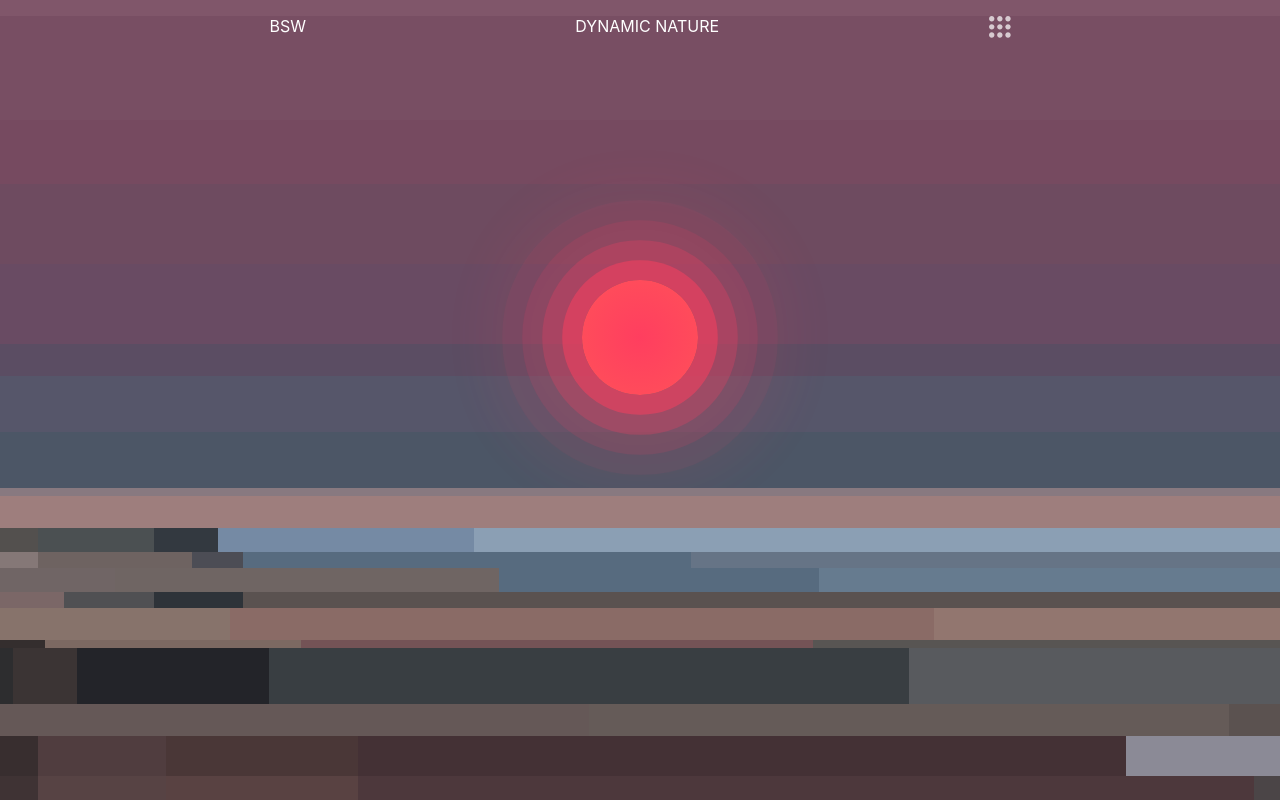
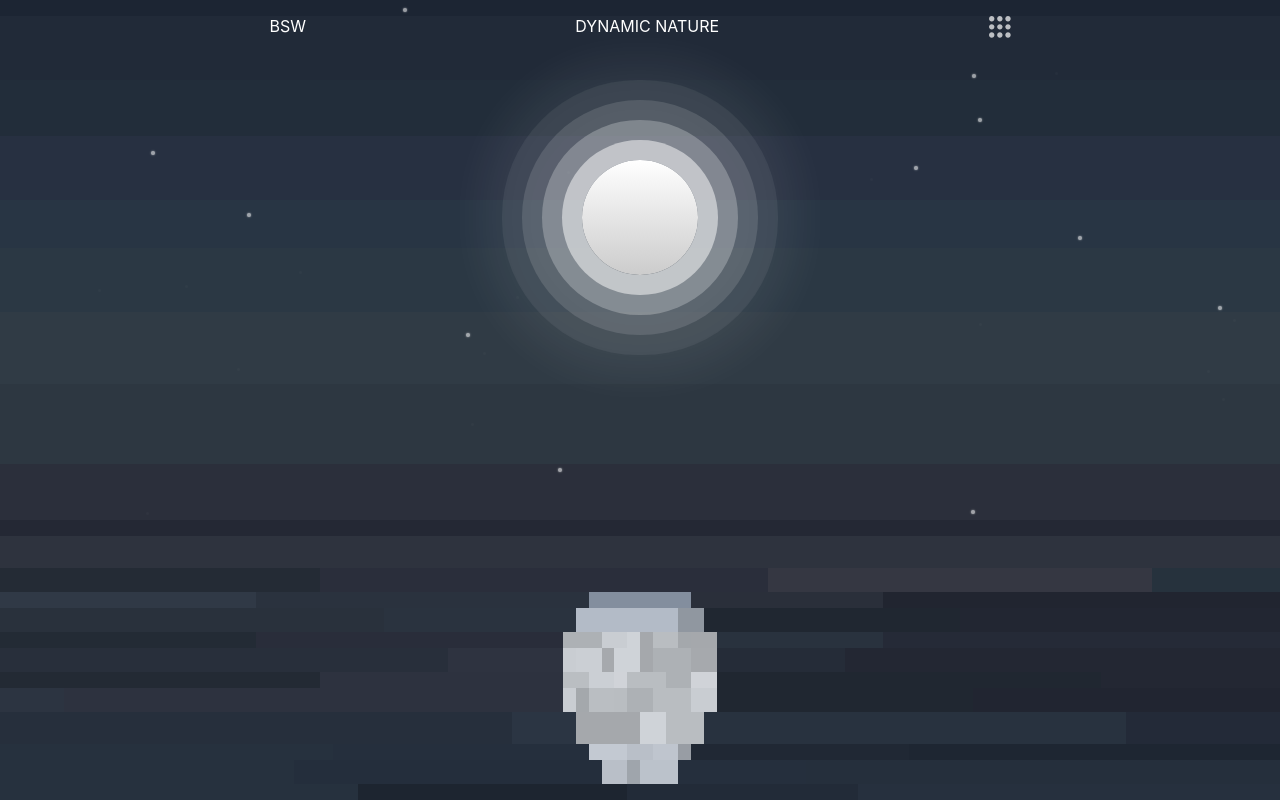
Before and after one commit to bell-sarian/dynamic-nature, a React (Create React App) app: page /OceanSunset in a window 1280 px wide. Built offline with nearby package versions, Linux system fonts and the light colour scheme.

Commit message:
Restore defaults

```diff
--- a/src/Art/OceanSunset/OceanSunset.js
+++ b/src/Art/OceanSunset/OceanSunset.js
@@ -682,14 +682,14 @@ export default function OceanSunset()  {
     return (
       <div className="ocean-sunset-container">
 
-        {/* {starBool ? <Stars /> : null} */}
+        {starBool ? <Stars /> : null}
         {/* <Stars /> */}
 
         {/* Sun component */}
-        <Sun sunStyle={"sunset"}/>
+        <Sun sunStyle={sunStyle}/>
 
         {/* Outer loop to iterate through color matrix row-by-row */}
-        {sunset.map((items, index) => {
+        {timeOfDay.map((items, index) => {
 
           return (
             <div key={index} className="row-container">
```
